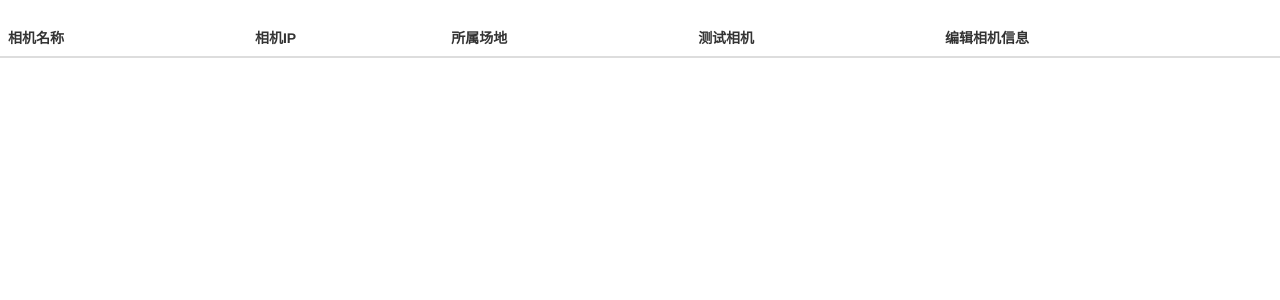
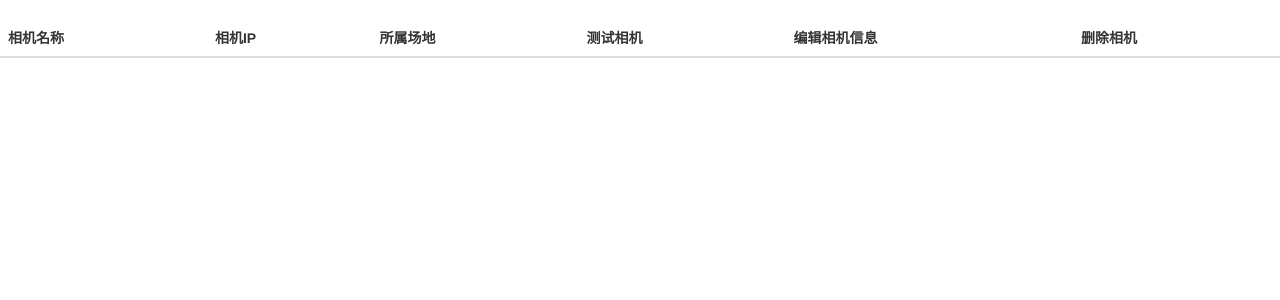
Before and after one commit to YiweiLiu2017/meeting, a Flask app: page /camera in a window 1280 px wide. Shown: the part 114-414 px from the top of the page. Run offline with Flask 2, Linux system fonts and the light colour scheme; data that the repository does not hold is empty; some libraries are stand-ins or nearby versions.

Commit message:
添加了删除相机的功能

```diff
--- a/app.py
+++ b/app.py
@@ -101,12 +101,26 @@ def create_camera():
     return 'failed'
 
 
-@app.route('/camera')
+@app.route('/camera', methods=['get','post'])
 def camera():
     # 从数据库读取所有的相机信息
     cameras = Camera.query.order_by(Camera.id).all()
+    if request.method == 'POST':
+        print('post')
+    return render_template('camera.html', cameras=cameras)
 
-    return render_template('camera.html', cameras=cameras)
+
+@app.route('/delete_camera', methods=['POST'])
+def delete_camera():
+    # 获取需要删除的相机id
+    if request.method == 'POST':
+        ip = json.loads(request.get_data())
+        camera = db.session.query(Camera).filter_by(ip=ip).first()
+        db.session.delete(camera)
+        db.session.commit()
+        return 'success'
+
+    return 'failed'
 
 
 if __name__ == '__main__':
--- a/templates/camera.html
+++ b/templates/camera.html
@@ -11,7 +11,7 @@
             <button id="CreateCameraButton" class="btn navbar-btn btn-primary navbar-right" data-toggle="modal" data-target="#CreateCameraModal">添加相机</button>
         </div>
     </nav>
-    <!-- 相机管理 表格 -->
+    <!-- 相机管理列表 -->
     <div id="table">
         <table class="table" id="CameraList2">
             <thead>
@@ -21,6 +21,7 @@
                     <th>所属场地</th>
                     <th>测试相机</th>
                     <th>编辑相机信息</th>
+                    <th>删除相机</th>
                 </tr>
             </thead>
             <tbody>
@@ -31,6 +32,7 @@
                        <td class="camera_place">{{ camera.place_name }}</td>
                        <td><button class="glyphicon glyphicon-facetime-video" aria-hidden="true" data-toggle="modal" data-target="#"></button></td>
                        <td><button class="glyphicon glyphicon-pencil" aria-hidden="true" data-toggle="modal" data-target="#EditCameraModal"></button></td>
+                       <td><button class="glyphicon glyphicon-trash" aria-hidden="true" data-toggle="modal" data-target="#DeleteWarningModal"></button></td>
                    </tr>
                {% endfor %}
             </tbody>
@@ -38,7 +40,7 @@
 
     </div>
 
-    <!-- 编辑相机信息 Modal -->
+    <!-- 编辑相机信息 弹出窗 -->
     <div class="modal bs-example-modal-sm" id="EditCameraModal" tabindex="-1" role="dialog" aria-labelledby="mySmallModalLabel">
       <div class="modal-dialog modal-sm" role="document">
           <div class="modal-content">
@@ -68,7 +70,7 @@
       </div>
     </div>
 
-    <!-- 添加相机 Modal -->
+    <!-- 添加相机 弹出窗 -->
     <div class="modal bs-example-modal-sm" id="CreateCameraModal" tabindex="-1" role="dialog" aria-labelledby="mySmallModalLabel">
       <div class="modal-dialog modal-sm" role="document">
           <div class="modal-content">
@@ -77,7 +79,7 @@
                 <h4 class="modal-title">添加相机信息</h4>
             </div>
             <div class="modal-body">
-                <form id="CameraInfoForm3">
+                <form id="CameraInfoForm3" action="">
                     <div class="form-group">
                         <label for="InputCameraName3">相机名称</label>
                         <input type="text" class="form-control" id="InputCameraName3" required/>
@@ -98,26 +100,55 @@
       </div>
     </div>
 
+    <!-- 删除相机 弹出窗 -->
+    <div class="modal bs-example-modal-sm" id="DeleteWarningModal" tabindex="-1" role="dialog" aria-labelledby="mySmallModalLabel">
+      <div class="modal-dialog modal-sm" role="document">
+          <div class="modal-content">
+            <div class="modal-header">
+                <button type="button" class="close" data-dismiss="modal" aria-label="Close"><span aria-hidden="true">&times;</span></button>
+                <h4 class="modal-title">删除警告</h4>
+            </div>
+            <div class="modal-body">
+                <form action="">
+                    <div class="form-group">
+                        您确定要删除该相机吗？
+                    </div>
+                    <button type="button" class="btn btn-default" data-dismiss="modal">取消</button>
+                    <button type="submit" class="btn btn-primary" id="ConfirmDeleteButton">确定</button>
+                </form>
+            </div>
+
+          </div>
+      </div>
+    </div>
+
 
 {% endblock %}
 
 {% block script %}
     <script>
+        {# 修改相机信息、删除相机 #}
         $('#CameraList2 tbody').on('click', 'tr', function () {
+            {#点击某列任一按钮，获得该列相机名、ip、会场#}
             var camera_name = $(this.children[0]).text();
             var camera_ip = $(this.children[1]).text();
             var camera_place = $(this.children[2]).text();
+
+            {#修改相机信息#}
+                {#将三个输入框分别起名为InputCameraIP, InputCameraName, InputCameraPlace#}
             var InputCameraIP = $('#InputCameraIP2');
             var InputCameraName = $('#InputCameraName2');
             var InputCameraPlace = $('#InputCameraPlace2');
+                {#开始时三个输入框内容默认为已有的相机名、ip、会场#}
             InputCameraName.attr("placeholder", camera_name);
             InputCameraPlace.attr("placeholder", camera_place);
             InputCameraIP.attr("placeholder", camera_ip);
+                {#IP的输入框强制为ip格式#}
             InputCameraIP.inputmask({
                 alias: "ip",
                 greedy: false
             });
-
+                {#点击输入框，默认为原本的名字#}
             InputCameraName.focus(function () {
                 InputCameraName.val(camera_name)
             });
@@ -127,19 +158,20 @@
             InputCameraPlace.focus(function () {
                 InputCameraPlace.val(camera_place)
             });
-
+                {#填写完信息后提交表单#}
             $('#CameraInfoForm2').on('submit', function (e) {
+                {#防止重复提交#}
                 $(this).submit(function () {
                     return false;
                 });
-
+                {#检查相机信息，如果都没变，弹窗#}
                 if (InputCameraName.val() === camera_name &&
                     InputCameraIP.val() === camera_ip &&
                     InputCameraPlace.val() === camera_place) {
                     alert('相机信息不变。');
                     return true
                 }
-
+                {#检查哪个信息变了，变了为1，不变为0#}
                 var info = '1';
                 if (InputCameraName.val() === camera_name) {
                     info = '0'
@@ -154,14 +186,14 @@
                 } else {
                     info += '$1$'
                 }
-
+                {#检查完后在后面赋上现在的信息，顺序为相机名，IP，会场#}
                 info += camera_ip + '$' +
                     InputCameraName.val() + '$' +
                     InputCameraIP.val() + '$' +
                     InputCameraPlace.val();
-
+                {#送到check_camera_info去检查#}
                 var check = post_info(info, '/check_camera_info');
-
+                {#check函数会返回三个信息不符合情况的值，如果成功，则跳转到change_camera_info去改名#}
                 switch (check) {
                     case "name":
                         e.preventDefault();
@@ -186,18 +218,25 @@
                         break;
                     default:
                             alert('check_camera_info 返回了zero')
-
                 return true;
+                }
+            });
 
 
-
-
-
-                }
-            })
+            {#删除相机#}
+                {#传递相机信息，等待delete_camera函数返回删除状态#}
+            $('#ConfirmDeleteButton').on('click',function () {
+                 var delete_result = post_info(camera_ip,'/delete_camera');
+                 if (delete_result === 'success'){
+                     alert("相机 " + camera_name + " 已成功删除");
+                 }
+                 if (delete_result === 'failed'){
+                     alert("相机删除失败");
+                 }
+            });
 
         });
-
+        {# 创建相机 #}
         $('#CreateCameraButton').on('click', function () {
             $('#InputCameraIP3').inputmask({
                 alias: "ip",
@@ -243,5 +282,8 @@
                 }
             })
         });
+
+
+
     </script>
 {% endblock %}
```
